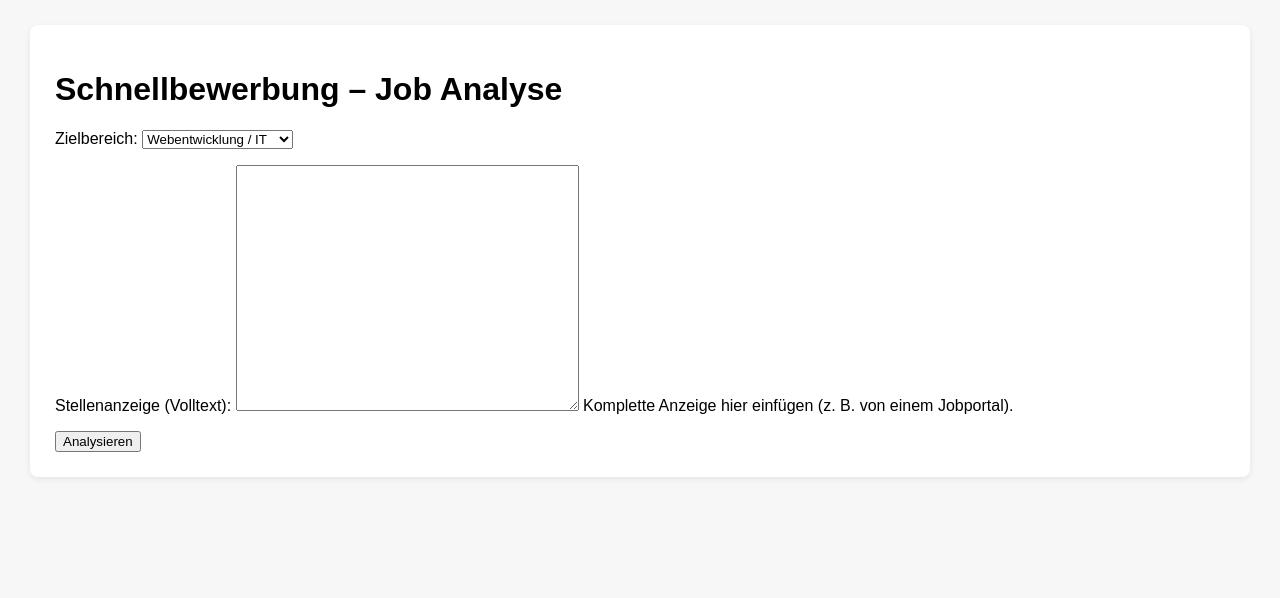
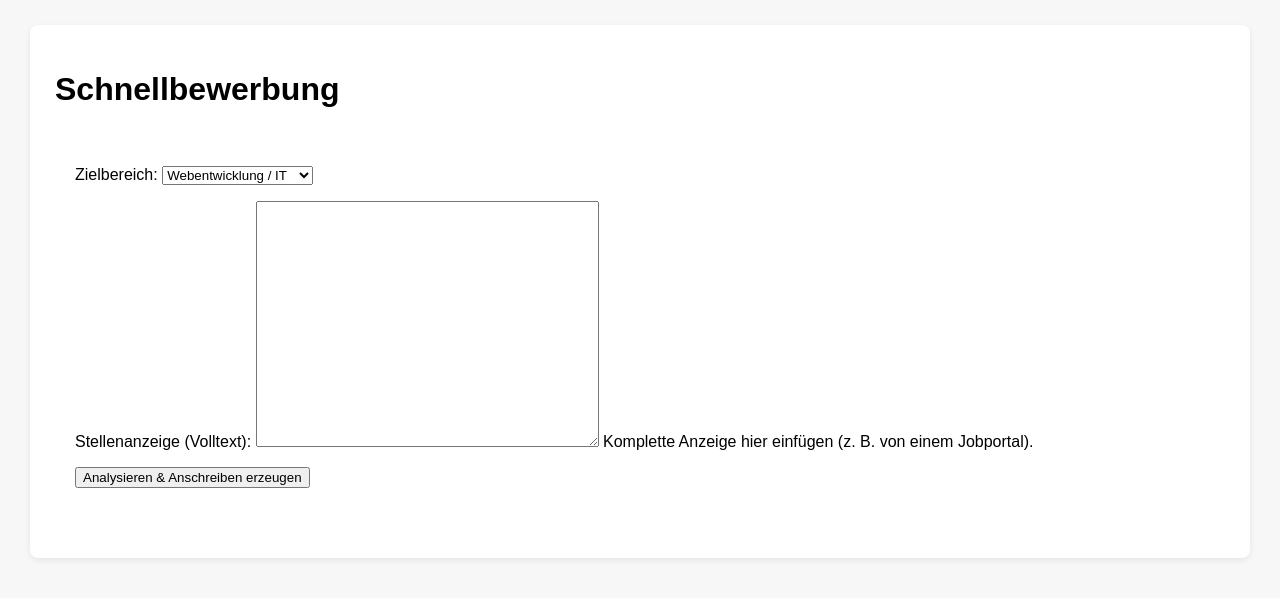
Before and after one commit to mhilmicicek07/py_JobAutomation, a Django app: page /jobs/quick-apply/ in a window 1280 px wide. Shown: the part 48-646 px from the top of the page. Run offline with Django 5.2, Linux system fonts and the light colour scheme.

Commit message:
UI cleanup: improved quick_apply result layout and integrated result sections

```diff
--- a/job_analyzer/templates/job_analyzer/quick_apply.html
+++ b/job_analyzer/templates/job_analyzer/quick_apply.html
@@ -3,13 +3,51 @@
 {% block title %}Schnellbewerbung{% endblock %}
 
 {% block content %}
-<h1>Schnellbewerbung – Job Analyse</h1>
+<h1>Schnellbewerbung</h1>
 
-<form method="POST">
-    {% csrf_token %}
-    {{ form.as_p }}
+<div class="card" style="padding: 20px; margin-bottom: 25px;">
+    <form method="POST">
+        {% csrf_token %}
+        {{ form.as_p }}
 
-    <button type="submit">Analysieren</button>
-</form>
+        <button type="submit" class="btn btn-primary">Analysieren & Anschreiben erzeugen</button>
+    </form>
+</div>
+
+{% if result %}
+    <hr>
+
+    <h2>Ergebnis</h2>
+
+    <!-- Score -->
+    <div class="card" style="padding: 15px; margin-bottom: 20px;">
+        <h3>CV: {{ result.cv.full_name }} (Fokus: {{ result.cv.get_field_display }})</h3>
+        <p><strong>Score:</strong> {{ result.score }} / 100 – <strong>Entscheidung:</strong> {{ result.decision }}</p>
+    </div>
+
+    <!-- Skills -->
+    {% if result.skills %}
+    <div class="card" style="padding: 15px; margin-bottom: 20px;">
+        <h3>Erkannte Skills</h3>
+        <p>{{ result.skills|join:", " }}</p>
+    </div>
+    {% endif %}
+
+    <!-- Anschreiben -->
+    {% if result.cover_letter %}
+    <div class="card" style="padding: 15px; margin-bottom: 20px;">
+        <h3>Anschreiben (DE)</h3>
+        <pre style="white-space: pre-wrap;">{{ result.cover_letter }}</pre>
+    </div>
+    {% endif %}
+
+    <!-- ATS CV Text -->
+    {% if result.ats_text %}
+    <div class="card" style="padding: 15px;">
+        <h3>CV-Sektionen (ATS-Text)</h3>
+        <pre style="white-space: pre-wrap;">{{ result.ats_text }}</pre>
+    </div>
+    {% endif %}
+{% endif %}
 
 {% endblock %}
```
